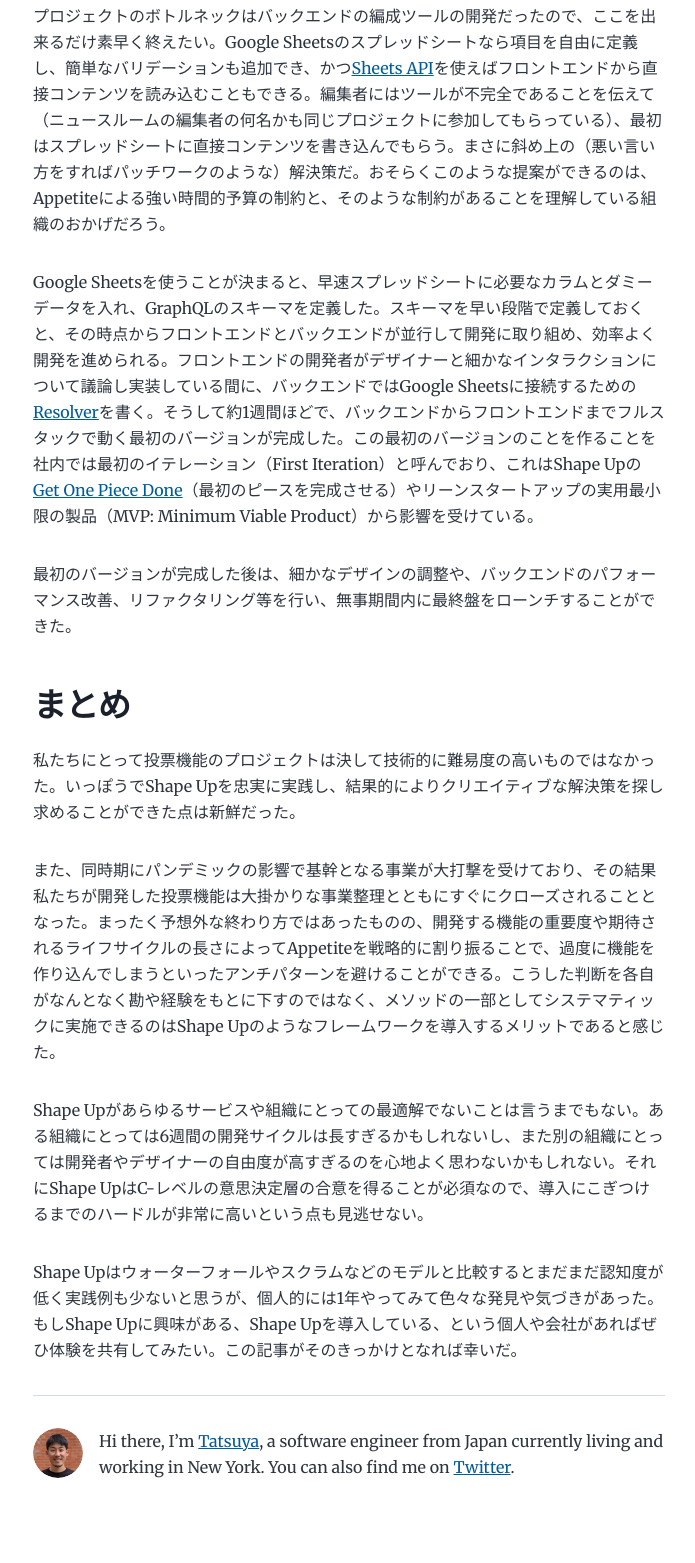
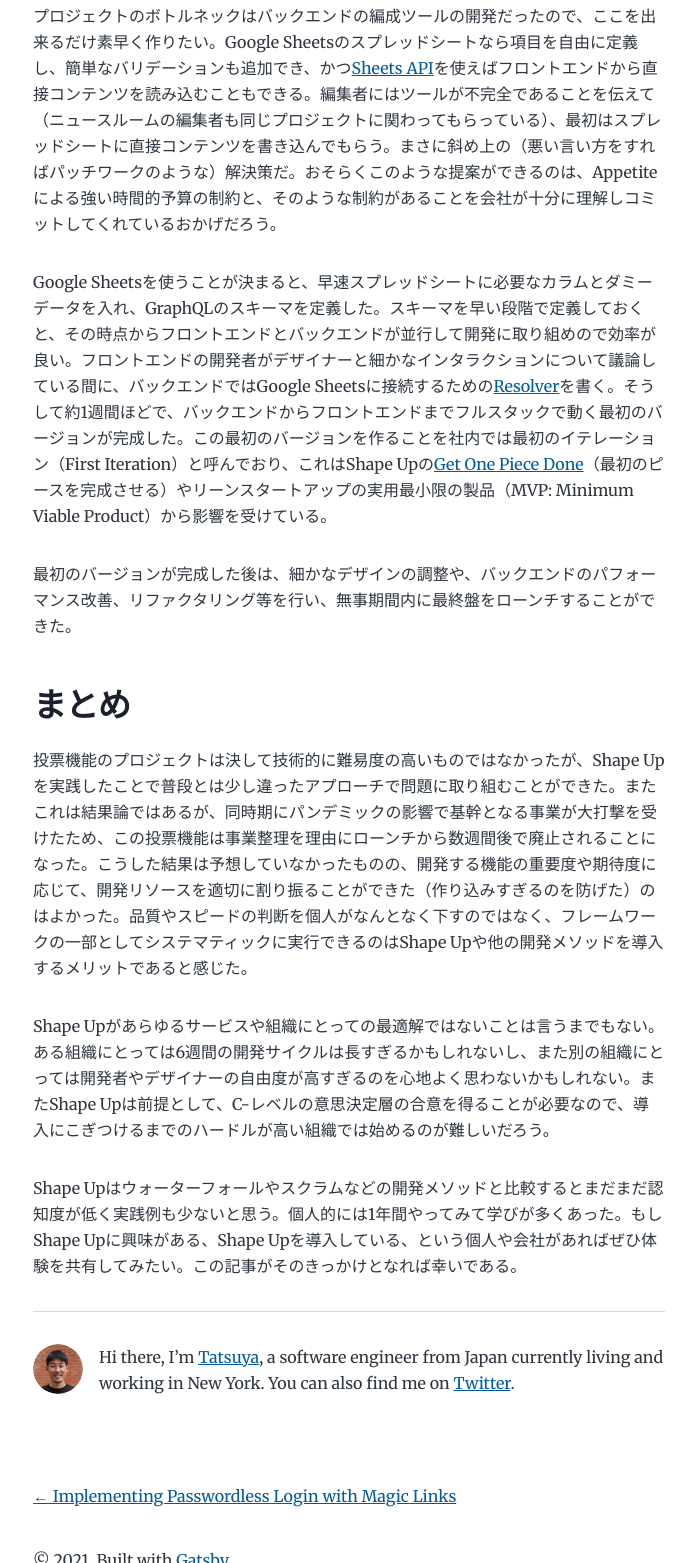
Before and after one commit to tatsuyaoiw/website, a Gatsby site: page /ja/basecamp-shape-up/ in a window 1280 px wide. Shown: the part 4209-5772 px from the top of the page, without its empty margins (291-986 px from the left). Built offline with nearby package versions, Linux system fonts and the light colour scheme; Gatsby itself is replaced by a stand-in of ours.

Commit message:
Update post

```diff
--- a/content/blog/ja/basecamp-shape-up/index.md
+++ b/content/blog/ja/basecamp-shape-up/index.md
@@ -69,18 +69,16 @@
 
 メンバーの一人がとても面白いアイデアを提案してきた。[Google Sheets](https://www.google.com/sheets/about/)をデータベースを使うのはどうか、というものだった。
 
-プロジェクトのボトルネックはバックエンドの編成ツールの開発だったので、ここを出来るだけ素早く終えたい。Google Sheetsのスプレッドシートなら項目を自由に定義し、簡単なバリデーションも追加でき、かつ[Sheets API](https://developers.google.com/sheets/api)を使えばフロントエンドから直接コンテンツを読み込むこともできる。編集者にはツールが不完全であることを伝えて（ニュースルームの編集者の何名かも同じプロジェクトに参加してもらっている）、最初はスプレッドシートに直接コンテンツを書き込んでもらう。まさに斜め上の（悪い言い方をすればパッチワークのような）解決策だ。おそらくこのような提案ができるのは、Appetiteによる強い時間的予算の制約と、そのような制約があることを理解している組織のおかげだろう。
+プロジェクトのボトルネックはバックエンドの編成ツールの開発だったので、ここを出来るだけ素早く作りたい。Google Sheetsのスプレッドシートなら項目を自由に定義し、簡単なバリデーションも追加でき、かつ[Sheets API](https://developers.google.com/sheets/api)を使えばフロントエンドから直接コンテンツを読み込むこともできる。編集者にはツールが不完全であることを伝えて（ニュースルームの編集者も同じプロジェクトに関わってもらっている）、最初はスプレッドシートに直接コンテンツを書き込んでもらう。まさに斜め上の（悪い言い方をすればパッチワークのような）解決策だ。おそらくこのような提案ができるのは、Appetiteによる強い時間的予算の制約と、そのような制約があることを会社が十分に理解しコミットしてくれているおかげだろう。
 
-Google Sheetsを使うことが決まると、早速スプレッドシートに必要なカラムとダミーデータを入れ、GraphQLのスキーマを定義した。スキーマを早い段階で定義しておくと、その時点からフロントエンドとバックエンドが並行して開発に取り組め、効率よく開発を進められる。フロントエンドの開発者がデザイナーと細かなインタラクションについて議論し実装している間に、バックエンドではGoogle Sheetsに接続するための[Resolver](https://graphql.org/learn/execution/)を書く。そうして約1週間ほどで、バックエンドからフロントエンドまでフルスタックで動く最初のバージョンが完成した。この最初のバージョンのことを作ることを社内では最初のイテレーション（First Iteration）と呼んでおり、これはShape Upの[Get One Piece Done](https://basecamp.com/shapeup/3.2-chapter-11)（最初のピースを完成させる）やリーンスタートアップの実用最小限の製品（MVP: Minimum Viable Product）から影響を受けている。
+Google Sheetsを使うことが決まると、早速スプレッドシートに必要なカラムとダミーデータを入れ、GraphQLのスキーマを定義した。スキーマを早い段階で定義しておくと、その時点からフロントエンドとバックエンドが並行して開発に取り組めので効率が良い。フロントエンドの開発者がデザイナーと細かなインタラクションについて議論している間に、バックエンドではGoogle Sheetsに接続するための[Resolver](https://graphql.org/learn/execution/)を書く。そうして約1週間ほどで、バックエンドからフロントエンドまでフルスタックで動く最初のバージョンが完成した。この最初のバージョンを作ることを社内では最初のイテレーション（First Iteration）と呼んでおり、これはShape Upの[Get One Piece Done](https://basecamp.com/shapeup/3.2-chapter-11)（最初のピースを完成させる）やリーンスタートアップの実用最小限の製品（MVP: Minimum Viable Product）から影響を受けている。
 
 最初のバージョンが完成した後は、細かなデザインの調整や、バックエンドのパフォーマンス改善、リファクタリング等を行い、無事期間内に最終盤をローンチすることができた。
 
 ## まとめ
 
-私たちにとって投票機能のプロジェクトは決して技術的に難易度の高いものではなかった。いっぽうでShape Upを忠実に実践し、結果的によりクリエイティブな解決策を探し求めることができた点は新鮮だった。
+投票機能のプロジェクトは決して技術的に難易度の高いものではなかったが、Shape Upを実践したことで普段とは少し違ったアプローチで問題に取り組むことができた。またこれは結果論ではあるが、同時期にパンデミックの影響で基幹となる事業が大打撃を受けたため、この投票機能は事業整理を理由にローンチから数週間後で廃止されることになった。こうした結果は予想していなかったものの、開発する機能の重要度や期待度に応じて、開発リソースを適切に割り振ることができた（作り込みすぎるのを防げた）のはよかった。品質やスピードの判断を個人がなんとなく下すのではなく、フレームワークの一部としてシステマティックに実行できるのはShape Upや他の開発メソッドを導入するメリットであると感じた。
 
-また、同時期にパンデミックの影響で基幹となる事業が大打撃を受けており、その結果私たちが開発した投票機能は大掛かりな事業整理とともにすぐにクローズされることとなった。まったく予想外な終わり方ではあったものの、開発する機能の重要度や期待されるライフサイクルの長さによってAppetiteを戦略的に割り振ることで、過度に機能を作り込んでしまうといったアンチパターンを避けることができる。こうした判断を各自がなんとなく勘や経験をもとに下すのではなく、メソッドの一部としてシステマティックに実施できるのはShape Upのようなフレームワークを導入するメリットであると感じた。
+Shape Upがあらゆるサービスや組織にとっての最適解ではないことは言うまでもない。ある組織にとっては6週間の開発サイクルは長すぎるかもしれないし、また別の組織にとっては開発者やデザイナーの自由度が高すぎるのを心地よく思わないかもしれない。またShape Upは前提として、C-レベルの意思決定層の合意を得ることが必要なので、導入にこぎつけるまでのハードルが高い組織では始めるのが難しいだろう。
 
-Shape Upがあらゆるサービスや組織にとっての最適解でないことは言うまでもない。ある組織にとっては6週間の開発サイクルは長すぎるかもしれないし、また別の組織にとっては開発者やデザイナーの自由度が高すぎるのを心地よく思わないかもしれない。それにShape UpはC-レベルの意思決定層の合意を得ることが必須なので、導入にこぎつけるまでのハードルが非常に高いという点も見逃せない。
-
-Shape Upはウォーターフォールやスクラムなどのモデルと比較するとまだまだ認知度が低く実践例も少ないと思うが、個人的には1年やってみて色々な発見や気づきがあった。もしShape Upに興味がある、Shape Upを導入している、という個人や会社があればぜひ体験を共有してみたい。この記事がそのきっかけとなれば幸いだ。
+Shape Upはウォーターフォールやスクラムなどの開発メソッドと比較するとまだまだ認知度が低く実践例も少ないと思う。個人的には1年間やってみて学びが多くあった。もしShape Upに興味がある、Shape Upを導入している、という個人や会社があればぜひ体験を共有してみたい。この記事がそのきっかけとなれば幸いである。
```
